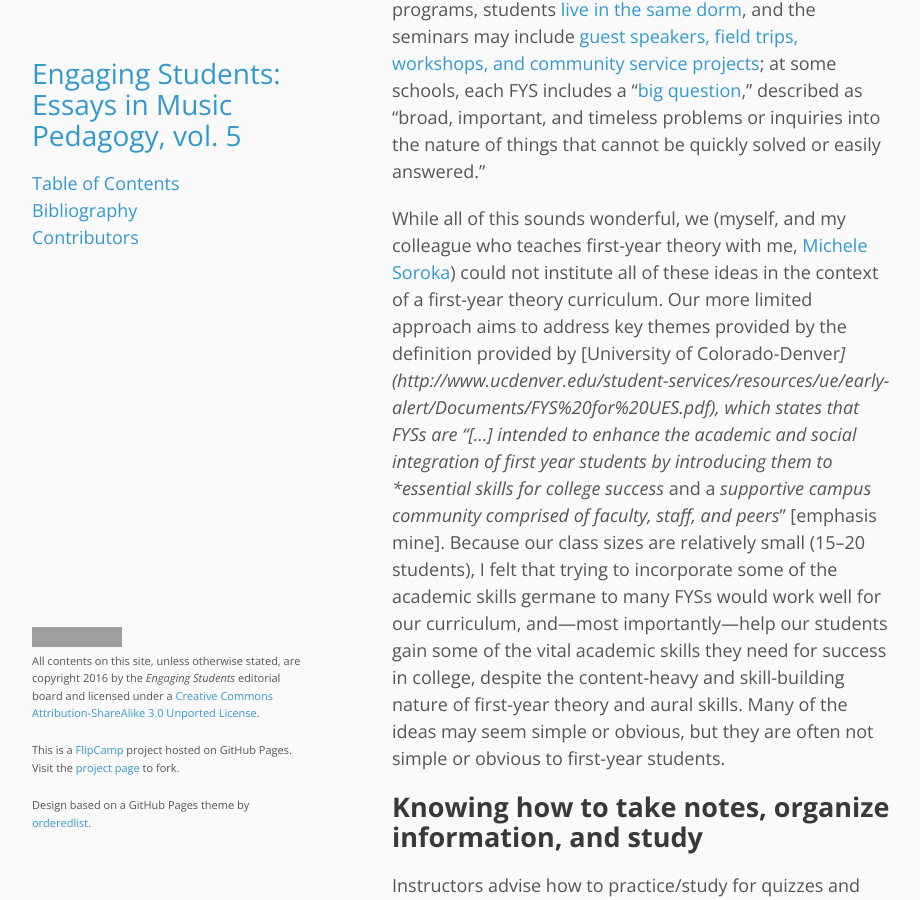
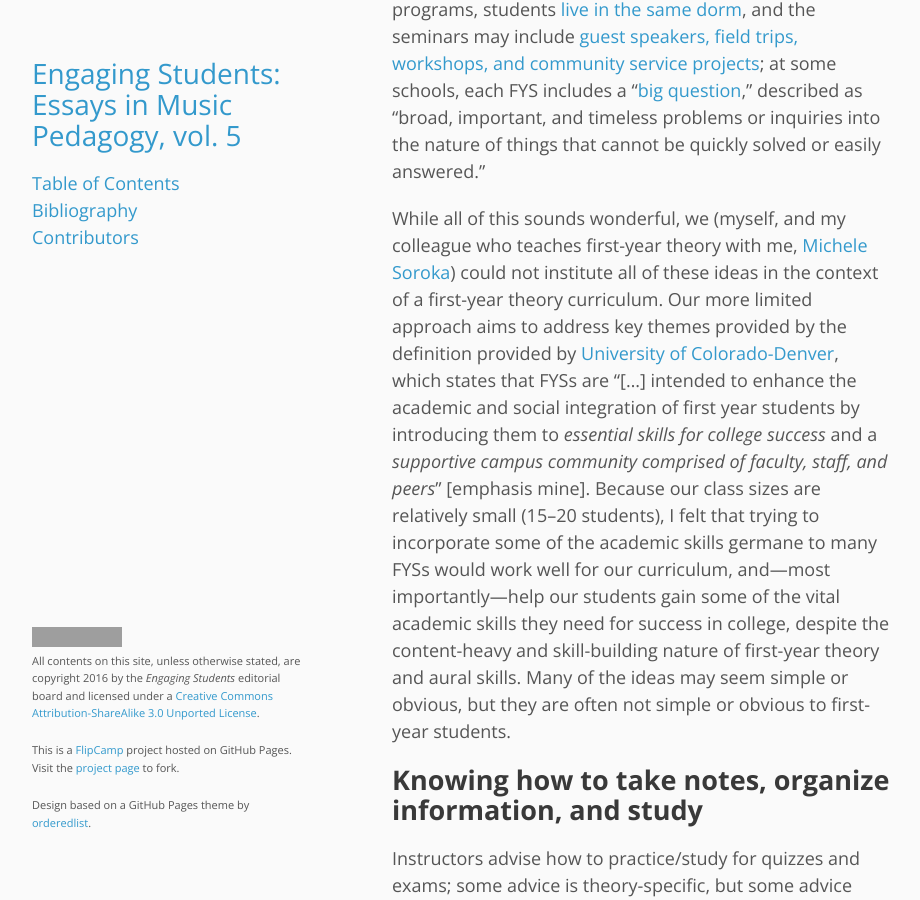
Before and after one commit to flipcamp/engagingstudents5, a Jekyll site: the page built from essays/hoag.md, in a window 1280 px wide and 900 px high, scrolled down 1277 px. Shown: the whole window, without its empty margins (178-1098 px from the left). Built offline with Jekyll 4.4.1, drawn with Linux system fonts in a browser that asks for light colours; comment, search, counter and statistics services are not loaded; grey boxes are pictures that could not be loaded.

Commit message:
hoag edits

```diff
--- a/essays/hoag.md
+++ b/essays/hoag.md
@@ -26,7 +26,7 @@ Many colleges and universities have programs for first-year students that aim to
 
 FYSs can range in scope; [some are topical](http://msb.georgetown.edu/programs/undergraduate/academics/first-year-seminar) and aim to broaden first-year students’ horizons; in some FYS programs, students [live in the same dorm](https://www.gettysburg.edu/academics/firstyear_seminars/), and the seminars may include [guest speakers, field trips, workshops, and community service projects](https://www.dickinson.edu/homepage/99/first_year_seminars); at some schools, each FYS includes a "[big question](http://www.highpoint.edu/firstyearprograms/firstyearseminars/)," described as “broad, important, and timeless problems or inquiries into the nature of things that cannot be quickly solved or easily answered.”
 
-While all of this sounds wonderful, we (myself, and my colleague who teaches first-year theory with me, [Michele Soroka](https://oakland.edu/mtd/top-links/faculty-staff/michele-soroka)) could not institute all of these ideas in the context of a first-year theory curriculum. Our more limited approach aims to address key themes provided by the definition provided by [University of Colorado-Denver*](http://www.ucdenver.edu/student-services/resources/ue/early-alert/Documents/FYS%20for%20UES.pdf), which states that FYSs are “[…] intended to enhance the academic and social integration of first year students by introducing them to *essential skills for college success* and a *supportive campus community comprised of faculty, staff, and peers*” [emphasis mine]. Because our class sizes are relatively small (15–20 students), I felt that trying to incorporate some of the academic skills germane to many FYSs would work well for our curriculum, and—most importantly—help our students gain some of the vital academic skills they need for success in college, despite the content-heavy and skill-building nature of first-year theory and aural skills. Many of the ideas may seem simple or obvious, but they are often not simple or obvious to first-year students.
+While all of this sounds wonderful, we (myself, and my colleague who teaches first-year theory with me, [Michele Soroka](https://oakland.edu/mtd/top-links/faculty-staff/michele-soroka)) could not institute all of these ideas in the context of a first-year theory curriculum. Our more limited approach aims to address key themes provided by the definition provided by [University of Colorado-Denver](http://www.ucdenver.edu/student-services/resources/ue/early-alert/Documents/FYS%20for%20UES.pdf), which states that FYSs are “[…] intended to enhance the academic and social integration of first year students by introducing them to *essential skills for college success* and a *supportive campus community comprised of faculty, staff, and peers*” [emphasis mine]. Because our class sizes are relatively small (15–20 students), I felt that trying to incorporate some of the academic skills germane to many FYSs would work well for our curriculum, and—most importantly—help our students gain some of the vital academic skills they need for success in college, despite the content-heavy and skill-building nature of first-year theory and aural skills. Many of the ideas may seem simple or obvious, but they are often not simple or obvious to first-year students.
 
 ## Knowing how to take notes, organize information, and study
 
```
